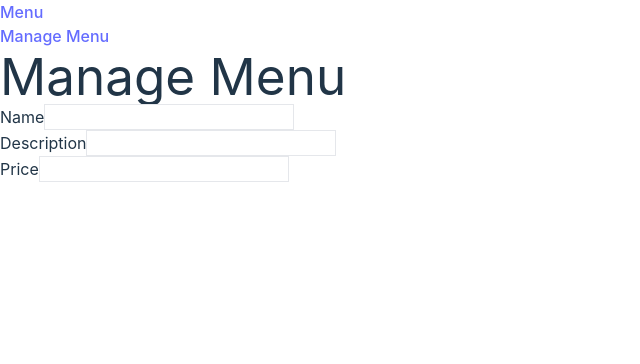
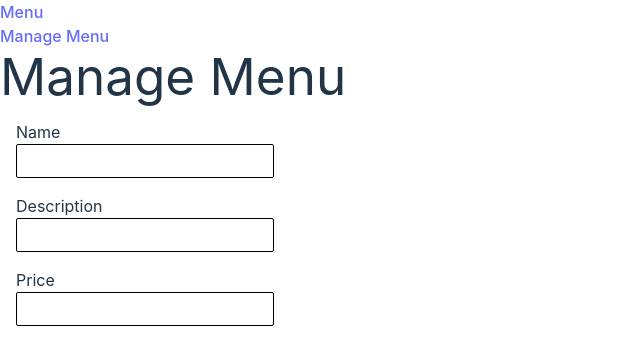
Before and after one commit to vincentowler/everlaw-shoes, a React (Vite) app: page /manage in a window 1280 px wide. Shown: the top 364 px of the page, without its empty margins (0-640 px from the left). Built offline with nearby package versions, Linux system fonts and the light colour scheme.

Commit message:
add form

```diff
--- a/src/ManageMenu.tsx
+++ b/src/ManageMenu.tsx
@@ -8,7 +8,7 @@ export default function ManageMenu() {
       <form>
         <Input id="name" label="Name" />
         <Input id="description" label="Description" />
-        <Input id="price" label="Price" />
+        <Input id="price" label="Price" type="number" />
       </form>
     </>
   );
--- a/src/reusable/Input.tsx
+++ b/src/reusable/Input.tsx
@@ -4,13 +4,22 @@ type InputProps = {
 
   /** Input label */
   label: string;
+
+  /** Input type */
+  type?: "text" | "number";
 };
 
-export function Input(props: InputProps) {
+export function Input({ id, label, type = "text" }: InputProps) {
   return (
-    <div>
-      <label htmlFor={props.id}>{props.label}</label>
-      <input id={props.id} type="text" className="border" />
+    <div className="m-4">
+      <label className="block" htmlFor={id}>
+        {label}
+      </label>
+      <input
+        id={id}
+        type={type}
+        className="p-1 border border-black rounded-sm"
+      />
     </div>
   );
 }
```
